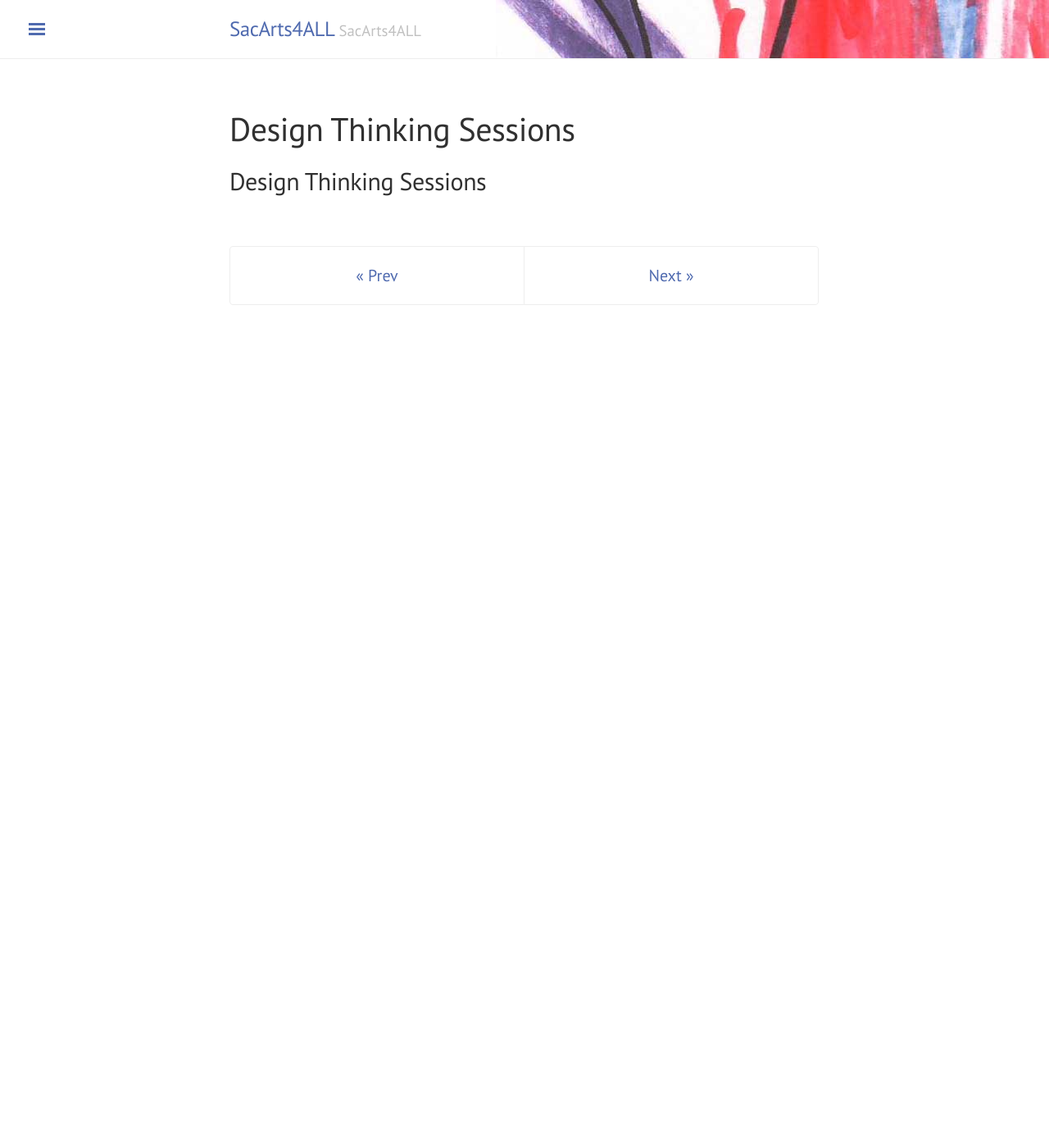
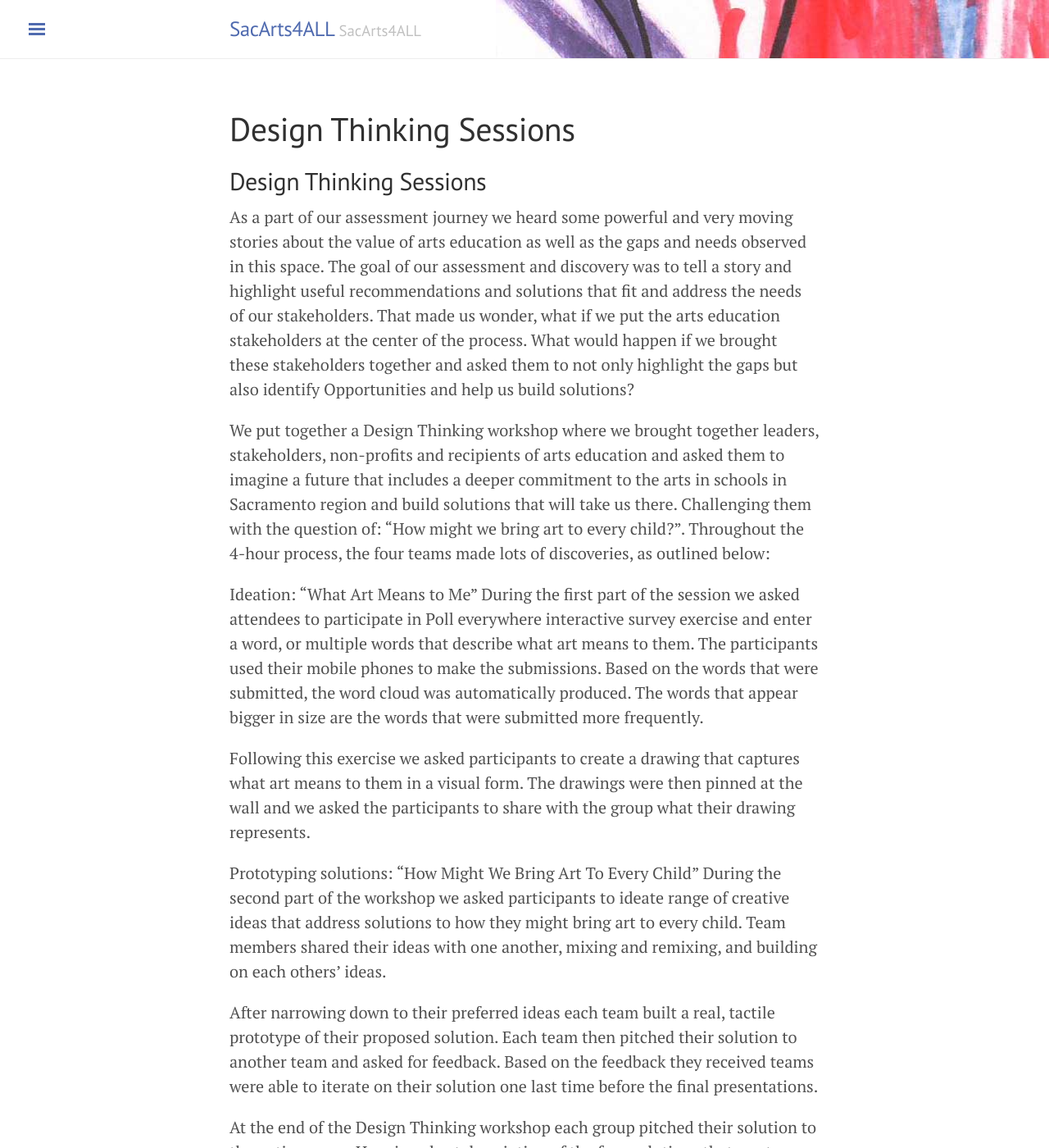
Before and after one commit to code4sac/sacarts4ALL, a Jekyll site: the page built from 5_design_thinking.md, in a window 1280 px wide and 1400 px high. Shown: the whole window at 82% size. Built offline with Jekyll 4.4.1, drawn with Linux system fonts in a browser that asks for light colours; some of the changed text lies outside the part shown.

Commit message:
Text for DESIGN THINKING

```diff
--- a/5_design_thinking.md
+++ b/5_design_thinking.md
@@ -5,34 +5,63 @@ permalink: /design_thinking/
 ---
 
 ## Design Thinking Sessions
-<!--
-*Adapted from the [GovLoop Big Data Playbook for Government](https://www.govloop.com/wp-content/uploads/2015/01/Big-Data-Playbook-.pdf?utm_source=Website&utm_medium=Button&utm_campaign=Guide)*
 
-#### 1. SET CLEAR AND MEASURABLE OUTCOMES
+As a part of our assessment journey we heard some powerful and very moving stories about the
+value of arts education as well as the gaps and needs observed in this space. The goal of our
+assessment and discovery was to tell a story and highlight useful recommendations and solutions
+that fit and address the needs of our stakeholders. That made us wonder, what if we put the arts
+education stakeholders at the center of the process. What would happen if we brought these
+stakeholders together and asked them to not only highlight the gaps but also identify
+Opportunities and help us build solutions?
 
-Be sure that you are measuring success and thinking critically about what your success metrics will be. You must have clear and actionable goals that you want to achieve with your data project.
+We put together a Design Thinking workshop where we brought together leaders, stakeholders,
+non-profits and recipients of arts education and asked them to imagine a future that includes a
+deeper commitment to the arts in schools in Sacramento region and build solutions that will take
+us there. Challenging them with the question of: “How might we bring art to every child?”.
+Throughout the 4-hour process, the four teams made lots of discoveries, as outlined below:
+
+Ideation: “What Art Means to Me”
+During the first part of the session we asked attendees to participate in Poll everywhere
+interactive survey exercise and enter a word, or multiple words that describe what art means to
+them. The participants used their mobile phones to make the submissions. Based on the words
+that were submitted, the word cloud was automatically produced. The words that appear bigger
+in size are the words that were submitted more frequently.
+
+Following this exercise we asked participants to create a drawing that captures what art means to
+them in a visual form. The drawings were then pinned at the wall and we asked the participants
+to share with the group what their drawing represents.
+
+Prototyping solutions: “How Might We Bring Art To Every Child”
+During the second part of the workshop we asked participants to ideate range of creative ideas
+that address solutions to how they might bring art to every child. Team members shared their
+ideas with one another, mixing and remixing, and building on each others' ideas.
+
+After narrowing down to their preferred ideas each team built a real, tactile prototype of their
+proposed solution. Each team then pitched their solution to another team and asked for feedback.
+Based on the feedback they received teams were able to iterate on their solution one last time
+before the final presentations.
+
+At the end of the Design Thinking workshop each group pitched their solution to the entire
+group. Here is a short description of the four solutions that our teams envisioned and built
+prototypes around:
+
+1. Art week: A concept for “An Art week” in each district where all students showcase an art
+they learned.
+
+2. Art App: A concept for an app that serves as inventory of tools and resources and facilitates
+matchmaking and discussion between Art Seekers and Art Providers.
+
+3. Art Playground: A concept for a space where students can do art (all genres). This space
+gives all students an opportunity to interact with art and be creative. The group also discussed
+management of such space.
+
+4. Art Integration: The idea is to have a way that all students are exposed to all/variety of
+genres of art. Artist in residence could be leveraged to achieve this or art instructors could rotate
+to classes/schools. Emphasis: Every child would be included no regardless of their artistic ability
+or achievement levels.
 
 
-#### 2. DEFINE YOUR OWN MEANING OF DATA
 
-Everyone is going to define data differently. Start by understanding what data means for your Department. It also will be important for you to prioritize your data. You must know which data are the highest value to your organization.
-
-#### 3. START SMALL
-
-You’re going to want to be sure to start small.  Running a few pilots around data can’t hurt; this will help you get a better understanding of the lay of the land, what you can improve with data, and how you can identify the gaps.
-
-#### 4. IDENTIFY STAFF TO MANAGE DATA
-
-Every employee will need different kinds of accessibility, so make sure that your data systems maps to these needs and is not providing unauthorized access to information.
-
-#### 5. FOCUS ON EDUCATION AND TRAINING
-
-This will help staff clearly see the impact of the project and how data can improve effectiveness and efficiency. Including  the Playbook in a new employee orientation could further enable staff and foster a culture of data within a Department.
-
-#### 6. EXPLORE SHARED SERVICES MODELS
-
-Don’t have access to the IT services you need? Maybe there is a shared service you can use with other Departments, or there are easier ways to get access to contemporary technologies. It’s also possible that you could iteratively re-engineer your existing IT infrastructure to gradually meet emerging needs.
--->
 <!-- Pagination -->
 <div class="pagination">
   <a class="pagination-item older" href="{{ site.baseurl }}/share">&laquo; Prev</a>
```
